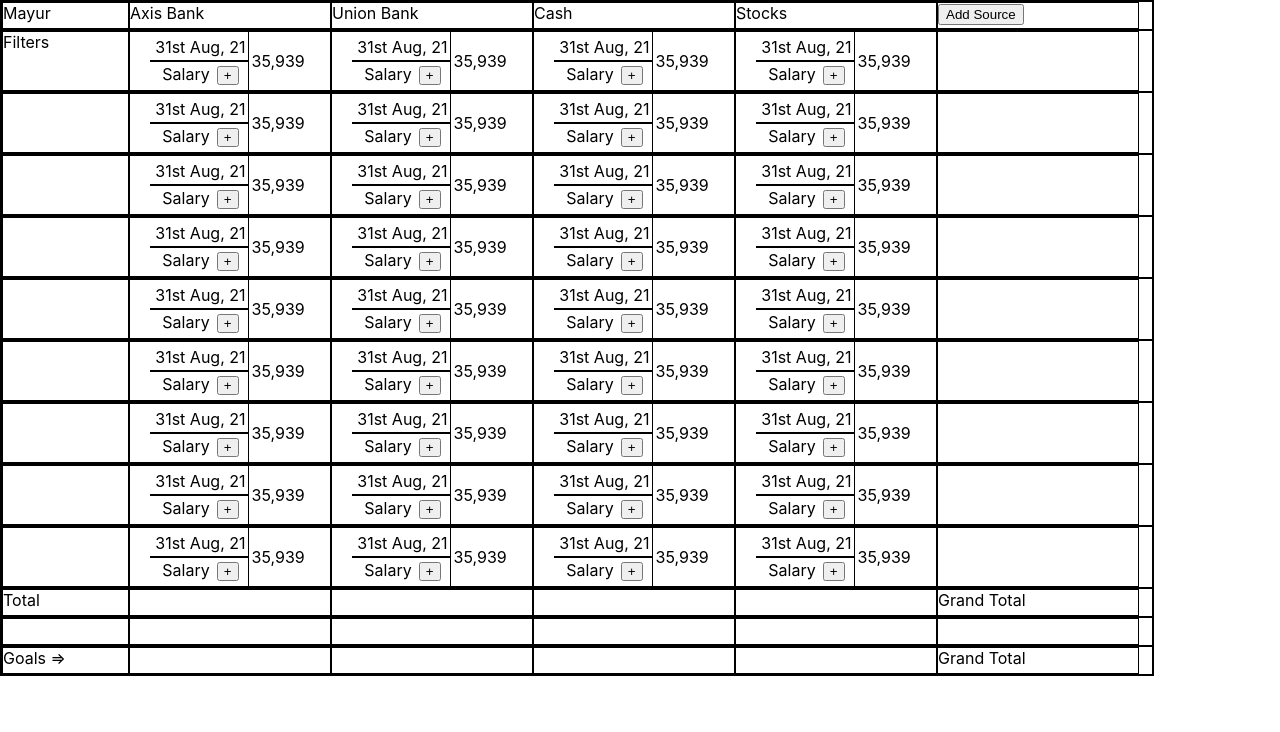
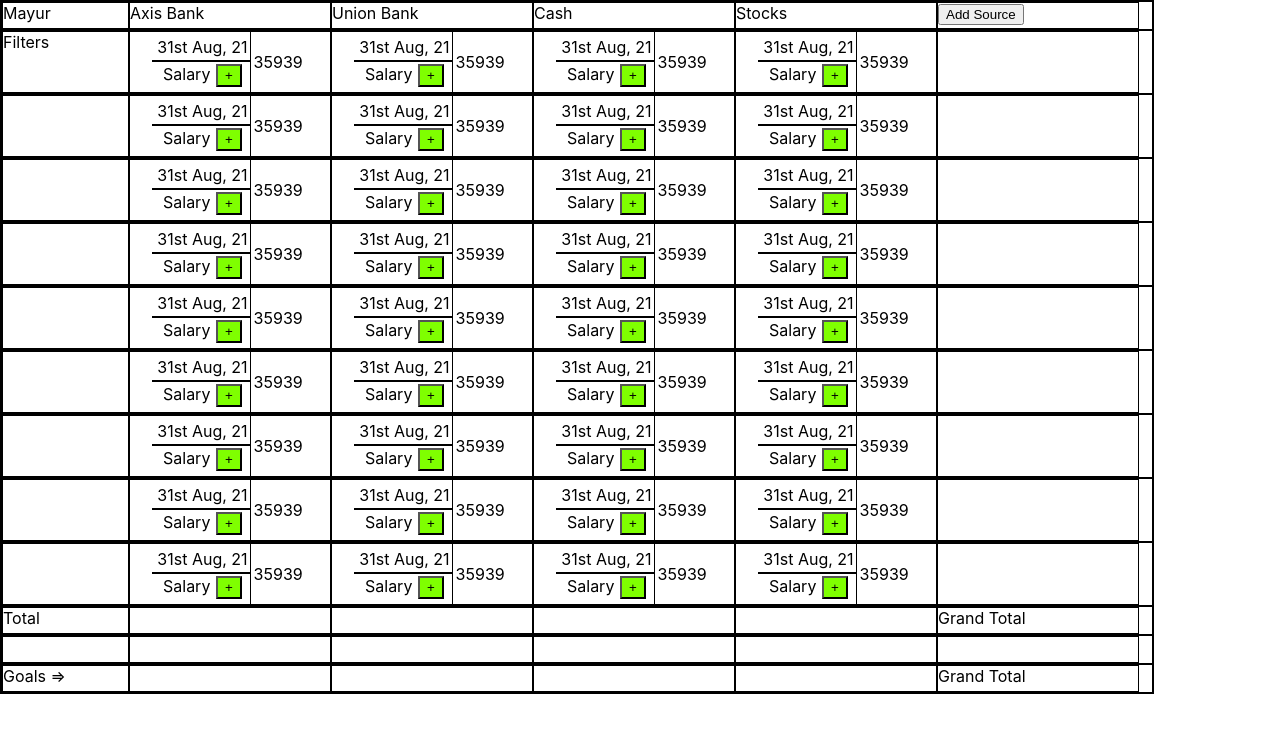
Before and after one commit to MayurChawlaa/Tracker, a React (Create React App) app: page / in a window 1280 px wide. Shown: the top 732 px of the page. Built offline with nearby package versions, Linux system fonts and the light colour scheme.

Commit message:
sign toggle working

```diff
--- a/src/Display.js
+++ b/src/Display.js
@@ -1,14 +1,27 @@
 import "./display_style.css";
 
 function Display(){
+    const signButton = (e) =>{
+        console.log(e.target.innerHTML);
+        if(e.target.innerHTML === "+"){
+            e.target.innerHTML = "−";
+            e.target.style.backgroundColor = "lightcoral";
+        }
+        else {
+            e.target.innerHTML = "+";
+            e.target.style.backgroundColor = "chartreuse";
+        }
+    }
     return(
         <div className="display-container">
             <div className="display-date" contentEditable="true">31st Aug, 21</div>
             <div className="display-tag">
                 <div className="display-tag-name" contentEditable="true">Salary</div>
-                <div className="display-tag-sign"><button>+</button></div>
+                <div className="display-tag-sign">
+                    <button className="display-tag-sign-button" onClick={(e)=>signButton(e)}>+</button>
+                </div>
             </div>
-            <div className="display-amount" contentEditable="true">35,939</div>
+            <div className="display-amount" contentEditable="true" inputMode="numeric">35939</div>
         </div>
     );
 }
--- a/src/display_style.css
+++ b/src/display_style.css
@@ -27,9 +27,10 @@
 .display-tag-name:focus {
     outline: none;
 }
-.display-tag-sign > button {
-    padding: 0px 5px;
+.display-tag-sign-button {
+    padding: 2px 7px;
     margin: 0px;
+    background-color: chartreuse;
 }
 .display-amount {
     padding: 5px 5px 5px 2.5px;
```
